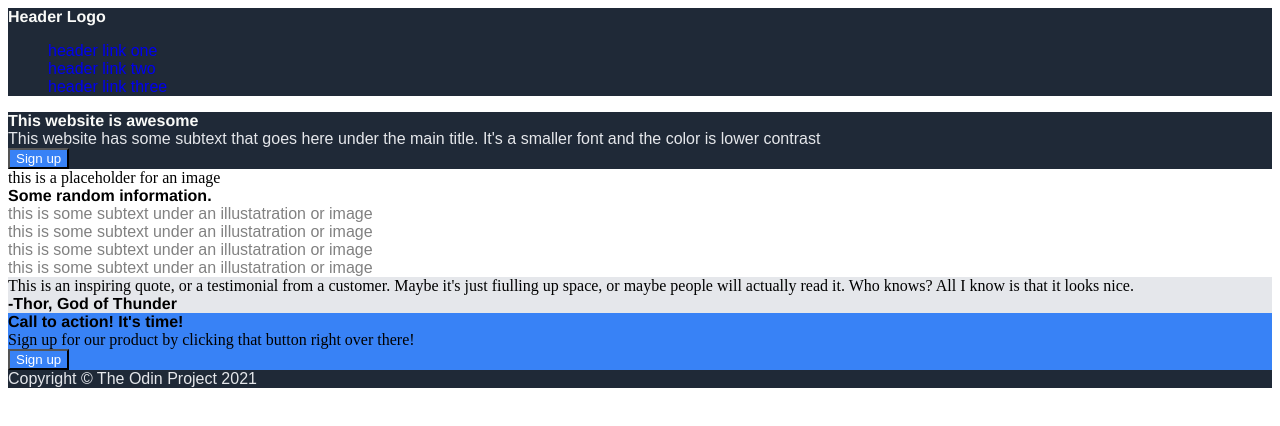
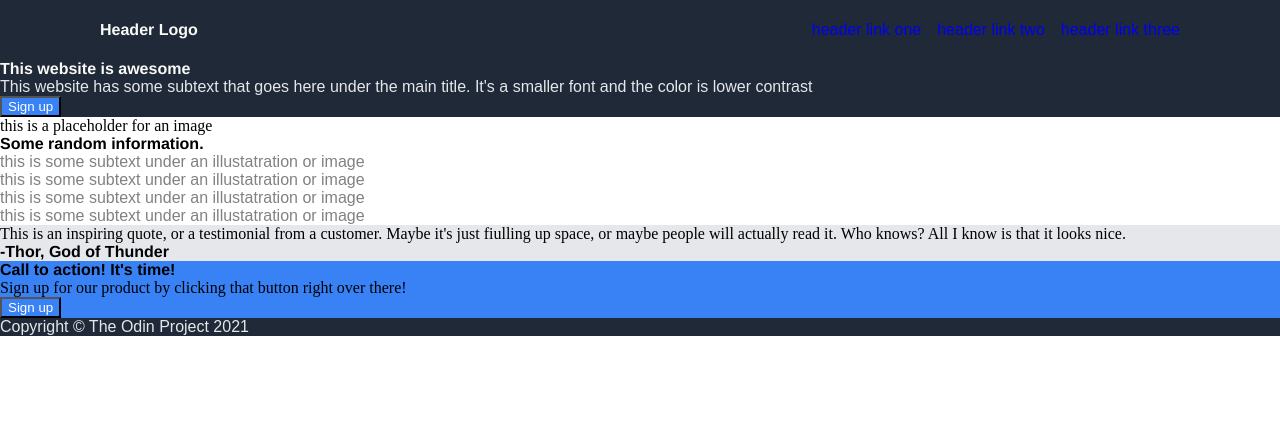
Before and after one commit to joshuarymer/odin-landing-page, a plain HTML site: page index.html in a window 1280 px wide. Drawn offline with Linux system fonts and the light colour scheme.

Commit message:
basic flex setup for body, header

```diff
--- a/styles.css
+++ b/styles.css
@@ -1,5 +1,15 @@
+
+body {
+    margin: 0;
+    padding: 0;
+    display: flex;
+    flex-direction: column;
+}
+
 ul {
     list-style-type: none;
+    display: flex;
+    gap: 16px;
 }
 
 a {
@@ -14,6 +24,14 @@ button {
 .header, .hero, .footer {
     background-color: #1f2937;
     color: #f9faf8;
+}
+
+.header {
+    padding: 5px 100px;
+    display: flex;
+    align-items: center;
+    justify-content: space-between;
+
 }
 
 .imageboard {
```
